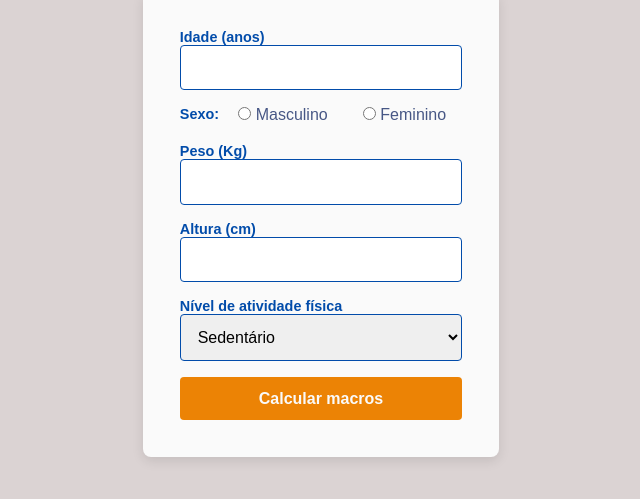
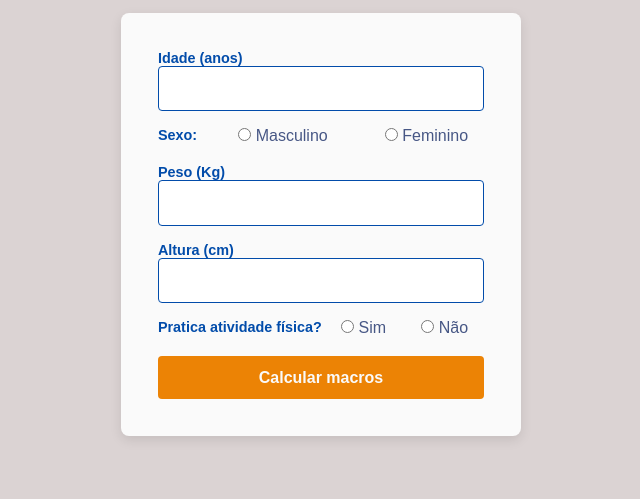
Before and after one commit to joaopaludo/nutrient-calc-form, a plain HTML site: page index.html in a window 1280 px wide. Shown: the part 233-732 px from the top of the page, without its empty margins (319-959 px from the left). Drawn offline with Linux system fonts and the light colour scheme.

Commit message:
Altera estrutura form

```diff
--- a/index.html
+++ b/index.html
@@ -46,11 +46,23 @@
                     <input type="number" id="altura" name="altura" min="0" required>
                 </div>
 
-                <div class="form-group">
+                <div class="form-group radio-group">
+                    <p>Pratica atividade física?</p>
+
+                    <div>
+                        <input type="radio" id="opcao_pratica_atividade" name="pratica_atividade" value="sim" required>
+                        <label for="sim" class="simple-text">Sim</label>
+                    </div>
+                    <div>
+                        <input type="radio" id="opcao_pratica_atividade" name="pratica_atividade" value="nao" required>
+                        <label for="nao" class="simple-text">Não</label>
+                    </div>
+                </div>
+
+                <div class="form-group" id="atividade-form">
                     <label for="nivel-atividade" class="strong-text">Nível de atividade física</label>
 
                     <select id="nivel-atividade" name="nivel-atividade" required>
-                        <option value="sedentario">Sedentário</option>
                         <option value="pouco_ativo">Pouco ativo</option>
                         <option value="moderado">Moderado</option>
                         <option value="ativo">Ativo</option>
--- a/script.js
+++ b/script.js
@@ -0,0 +1,3 @@
+// TODO: implementar para select nivel de atividade física aparecer quando o radio atividade "sim" for selecionado
+
+const atividadeForm = document.querySelector('#atividade-form');
--- a/styles.css
+++ b/styles.css
@@ -54,6 +54,10 @@ main {
     }
 }
 
+#atividade-form {
+    display: none;
+}
+
 input,
 select {
     padding: 0.8rem;
```
